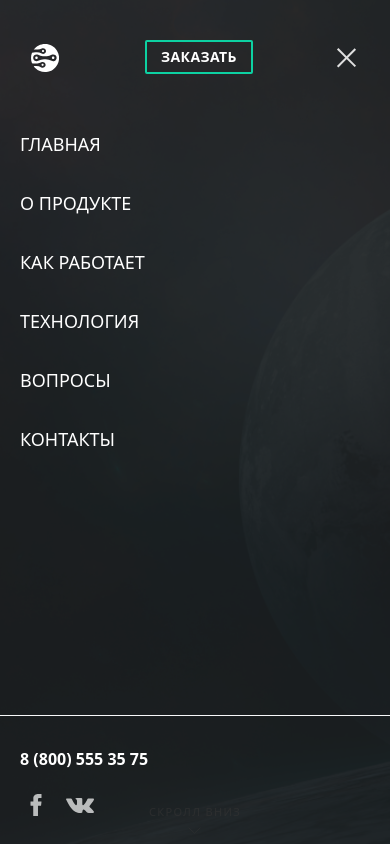
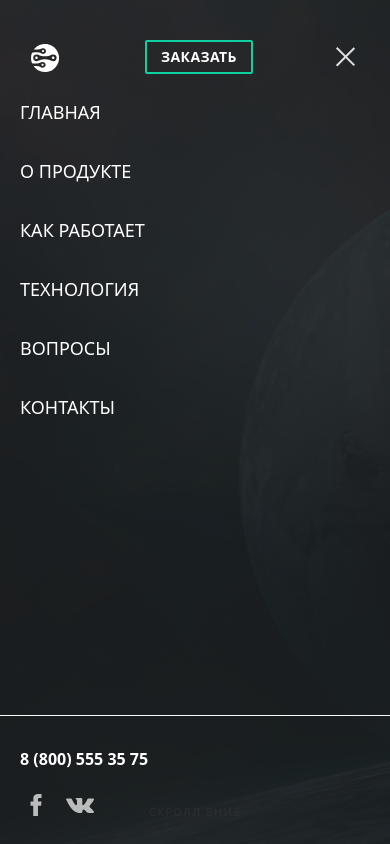
Before and after one commit to ArtN7/Planet, a plain HTML site: page index.html in a window 390 px wide. Both pictures are taken after a click on the button 339 px from the left and 57 px from the top of the page. Drawn offline with nearby package versions, Linux system fonts and the light colour scheme.

Commit message:
UPD burger-menu

```diff
--- a/css/style.css
+++ b/css/style.css
@@ -1163,7 +1163,7 @@ header {
     font-style: normal;
     font-weight: 500;
     line-height: normal;
-    padding-top: 43px;
+    padding-top: 100px;
     display: flex;
     justify-content: space-between;
     flex-direction: column;
@@ -1207,16 +1207,10 @@ header {
     margin-top: 0;
     margin-bottom: 28px;
 }
-.burger-popup-button-close{
-    text-align: end;
-    background: none;
-    border: none;
-    position: relative;
-    margin-bottom: 63px;
-    margin-left: 220px;
-}
+
 .burger-popup-button-close:hover .burger-close-svg{
     transition: 0.5s;
+    color:#0DD1A2;
     fill: #0DD1A2;
 }
 @media (max-width: 1347px) {
@@ -1231,13 +1225,18 @@ header {
     .button-order-header{
         margin-left: 20px;
     }
+    button.burger-popup-button-close{
+        width: 44px;
+        margin-left: 12px;
+    }
     .burger-menu-header{
-        display:unset;
+        display:inherit;
+        z-index: 4;
     }
     button.burger-menu-button{
         display: flex;
         align-items: center;
-        justify-content: end;
+        justify-content: center;
         width: min-content;
     }
     .popup-video-index{
@@ -1364,11 +1363,8 @@ header {
     .popup-is-work-burger::after{
         width: 100%;
     }
-    .burger-popup-button-close{
-        margin-left: 330px;
-    }
     .page-header-container{
-        z-index: 3;
+        z-index: 4;
     }
 }
 
@@ -1428,16 +1424,8 @@ header {
     }
 
 }
-@media(max-height: 490px) {
-    .burger-popup-button-close {
-        margin-bottom: 10px;
-    }
-}
 @media(max-height: 540px) {
     .page-main-index-container h1{
         min-height: 40px;
     }
-    .burger-popup-button-close {
-        margin-bottom: 30px;
-    }
 }
--- a/index.html
+++ b/index.html
@@ -51,11 +51,17 @@
           <a href="tel:+88005553575" class="order-page-header-tel">8 (800) 555 35 75</a>
         </div>
         <div class = "burger-menu-header">
-          <button class = "burger-menu-button border-0">
+          <button type="button" class = "burger-menu-button border-0">
             <svg xmlns="http://www.w3.org/2000/svg" width="44" height="44" viewBox="0 0 44 44" fill="none">
               <rect class = "burger-icon-svg-rect" x="10" y="15" width="24" height="2" fill="#E0E0E0"/>
               <rect class = "burger-icon-svg-rect"  x="10" y="21" width="24" height="2" fill="#E0E0E0"/>
               <rect class = "burger-icon-svg-rect"  x="18" y="27" width="16" height="2" fill="#E0E0E0"/>
+            </svg>
+          </button>
+          <button type="button" class = "d-none burger-popup-button-close border-0">
+            <svg xmlns="http://www.w3.org/2000/svg" width="21" height="20" viewBox="0 0 21 20" fill="none">
+              <rect class = "burger-close-svg" x="2.36816" width="25" height="2" transform="rotate(45 2.36816 0)" fill="#E0E0E0"/>
+              <rect class = "burger-close-svg" x="0.954102" y="18" width="25" height="2" transform="rotate(-45 0.954102 18)" fill="#E0E0E0"/>
             </svg>
           </button>
         </div>
@@ -115,12 +121,6 @@
 
     <div class = "popup-burger d-none position-absolute end-0 ">
       <nav class = "burger-nav-container">
-        <button type="button" class = "burger-popup-button-close ">
-          <svg xmlns="http://www.w3.org/2000/svg" width="21" height="20" viewBox="0 0 21 20" fill="none">
-            <rect class = "burger-close-svg" x="2.36816" width="25" height="2" transform="rotate(45 2.36816 0)" fill="#E0E0E0"/>
-            <rect class = "burger-close-svg" x="0.954102" y="18" width="25" height="2" transform="rotate(-45 0.954102 18)" fill="#E0E0E0"/>
-          </svg>
-        </button>
         <ul class = "burger-list-group">
           <li class="burger-list-group-item"><a href="index.html">ГЛАВНАЯ</a></li>
           <li class="burger-list-group-item"><a href="product.html">О ПРОДУКТЕ</a></li>
--- a/index.js
+++ b/index.js
@@ -12,7 +12,8 @@ const mainIndex = document.querySelector('.page-main-index');
 
 buttonBurger.addEventListener('click', () => {
     popupBurger.classList.remove('d-none');
-    buttonBurger.classList.add('opacity-class');
+    buttonBurger.classList.add('d-none');
+    buttonBurgerClose.classList.remove('d-none');
     body.classList.add('popup-is-work-burger');
     if (window.innerWidth < 400) {
         mainIndex.classList.add('opacity-class');
@@ -20,9 +21,10 @@ buttonBurger.addEventListener('click', () => {
 })
 buttonBurgerClose.addEventListener('click', () => {
     popupBurger.classList.add('d-none');
-    buttonBurger.classList.remove('opacity-class');
+    buttonBurger.classList.remove('d-none');
     body.classList.remove('popup-is-work-burger');
     mainIndex.classList.remove('opacity-class');
+    buttonBurgerClose.classList.add('d-none');
 })
 
 for (const button of buttonOrder) {
@@ -99,7 +101,8 @@ body.addEventListener('keydown', (e) => {
         if (!popupBurger.classList.contains('d-none')){
             popupBurger.classList.add('d-none');
             body.classList.remove('popup-is-work-burger');
-            buttonBurger.classList.remove('opacity-class');
+            buttonBurger.classList.remove('d-none');
+            buttonBurgerClose.classList.add('d-none');
         }
 	}
 });
```
